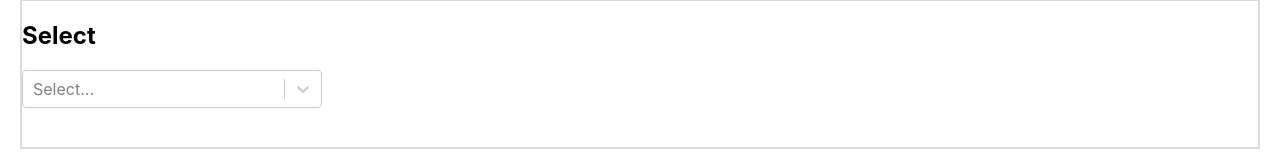
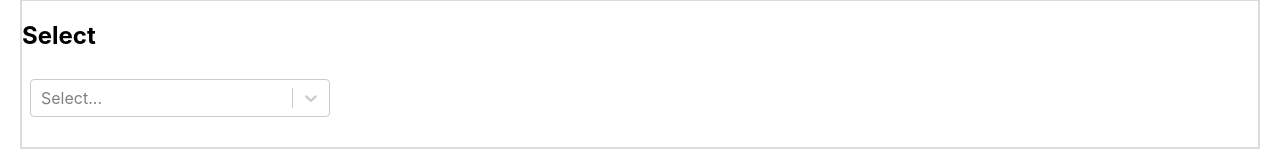
Before and after one commit to SAEMMM/React_StylePage, a React (Create React App) app: page / in a window 1280 px wide. Shown: the part 533-700 px from the top of the page. Built offline with nearby package versions, Linux system fonts and the light colour scheme.

Commit message:
모달창, 셀렉트 태그 Portal 적용

```diff
--- a/src/App.js
+++ b/src/App.js
@@ -2,9 +2,6 @@ import Button from "./components/Button";
 import Input from "./components/Input";
 import Modal from "./components/Modal";
 import SelectComp from "./components/SelectComp";
-import FirstModal from "./modal/FirstModal";
-import SecondModal from "./modal/SecondModal";
-import { useState } from "react";
 
 function App() {
   return (
--- a/src/ModalPortal.js
+++ /dev/null
@@ -1,8 +0,0 @@
-import reactDom from "react-dom";
-
-const ModalPortal = ({ children }) => {
-  const el = document.getElementById("modal"); // 독립 공간
-  return reactDom.createPortal(children, el);
-};
-
-export default ModalPortal;
--- /dev/null
+++ b/src/Portal.js
@@ -0,0 +1,11 @@
+import reactDom from "react-dom";
+
+const Portal = ({ children }) => {
+  const el = document.getElementById("portal"); // 독립 공간
+  if(!el) {
+    return null
+  }
+  return reactDom.createPortal(children, el);
+};
+
+export default Portal;
--- a/src/components/SelectComp.js
+++ b/src/components/SelectComp.js
@@ -1,14 +1,15 @@
 import React, { useState } from 'react'
 import styled from 'styled-components'
 import Select from 'react-select'
+import Portal from '../Portal'
 
 function SelectComp() {
 
     const selectOne = [
-        { value: 'react', label: '리액트'},
-        { value: 'java', label: '자바'},
-        { value: 'spring', label: '스프링'},
-        { value: 'reactNative', label: '리액트네이티브'},
+        { value: 'react', label: '리액트' },
+        { value: 'java', label: '자바' },
+        { value: 'spring', label: '스프링' },
+        { value: 'reactNative', label: '리액트네이티브' },
     ]
 
     const [select, setSelect] = useState(selectOne[0])
@@ -18,8 +19,10 @@ function SelectComp() {
         <Background>
             <BgBox>
                 <h2>Select</h2>
-                <SelectBoxOne options={selectOne}
-                onChange={setSelect} />
+                <Portal>
+                    <SelectBoxOne options={selectOne}
+                        onChange={setSelect} />
+                </Portal>
             </BgBox>
         </Background>
     )
@@ -43,7 +46,9 @@ const BgBox = styled.div`
 
 const SelectBoxOne = styled(Select)`
     width: 300px;
-    float: left;
+    /* top: 650px; */
+    top: -90px;
+    left: 30px;
     position: absolute;
-    z-index: 10;
+    z-index: 1000;
 `
--- a/src/modal/FirstModal.js
+++ b/src/modal/FirstModal.js
@@ -1,15 +1,15 @@
-import React, { useEffect } from 'react'
+import React from 'react'
 import styled from 'styled-components';
-import ModalPortal from '../ModalPortal';
+import Portal from '../Portal';
 
-function FirstModal({ modalFir, setModalFir }) {
+function FirstModal({ setModalFir }) {
 
     const firstModalClose = () => {
         setModalFir(false)
     }
 
     return (
-        <ModalPortal>
+        <Portal>
             <FirstModalBg>
                 <FirstModalBox>
                     <p>닫기와 확인 버튼 2개가 있고, 외부 영역을 눌러도 모달이 닫히지 않아요.</p>
@@ -17,7 +17,7 @@ function FirstModal({ modalFir, setModalFir }) {
                     <FirstModalBtn>확인</FirstModalBtn>
                 </FirstModalBox>
             </FirstModalBg>
-        </ModalPortal>
+        </Portal>
     )
 }
 
@@ -27,9 +27,7 @@ const FirstModalBg = styled.div`
       height: 100%;
       background-color: rgba(0, 0, 0, 0.6);
       position: fixed;
-      text-align: center;
-      display: flex;
-      justify-content: center;
+      top: -0px;
   `
 
 const FirstModalBox = styled.div`
--- a/src/modal/SecondModal.js
+++ b/src/modal/SecondModal.js
@@ -1,22 +1,22 @@
-import React, { useRef } from 'react'
+import React from 'react'
 import styled from 'styled-components'
-import ModalPortal from '../ModalPortal';
+import Portal from '../Portal';
 
-function SecondModal({ modalSec, setModalSec }) {
+function SecondModal({ setModalSec }) {
 
     const secondModalClose = () => {
         setModalSec(false)
     }
 
     return (
-        <ModalPortal>
+        <Portal>
             <SecondModalBg onClick={secondModalClose}>
                 <SecondModalBox onClick={(e) => e.stopPropagation()}>
                     <p>닫기버튼 1개가 있고, 외부영역을 누르면 모달이 닫혀요.</p>
                     <SecondModalBtn onClick={secondModalClose}>X</SecondModalBtn>
                 </SecondModalBox>
             </SecondModalBg>
-        </ModalPortal>
+        </Portal>
     )
 }
 
@@ -27,7 +27,8 @@ const SecondModalBg = styled.div`
       width: 100%;
       height: 100%;
       background-color: rgba(0, 0, 0, 0.6);
-      position: absolute;
+      position: fixed;
+      top: -0px;
 `
 
 const SecondModalBox = styled.div`
```
